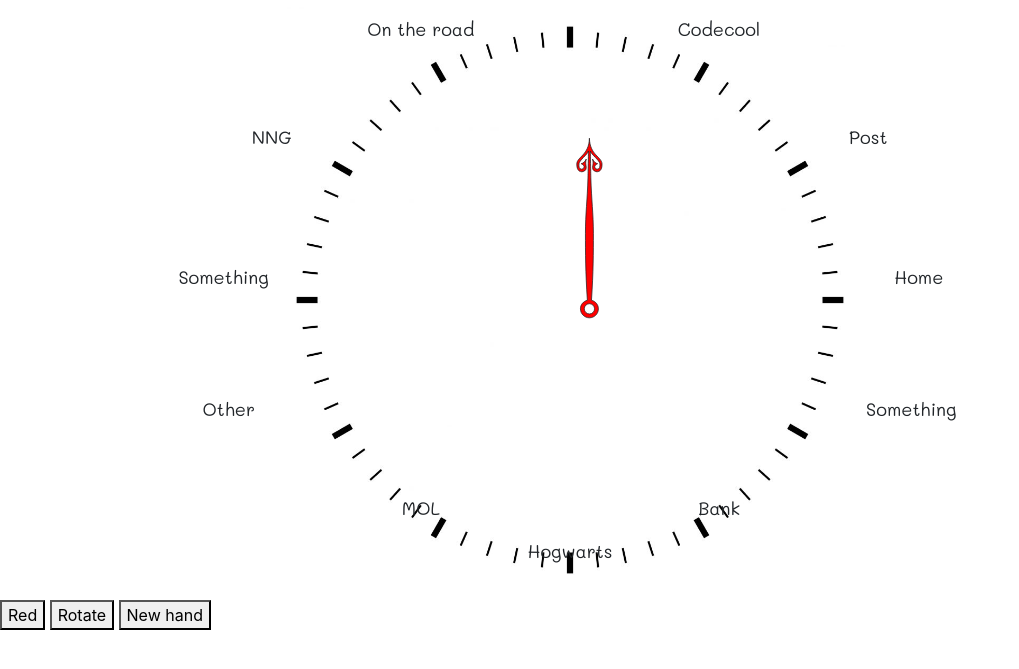
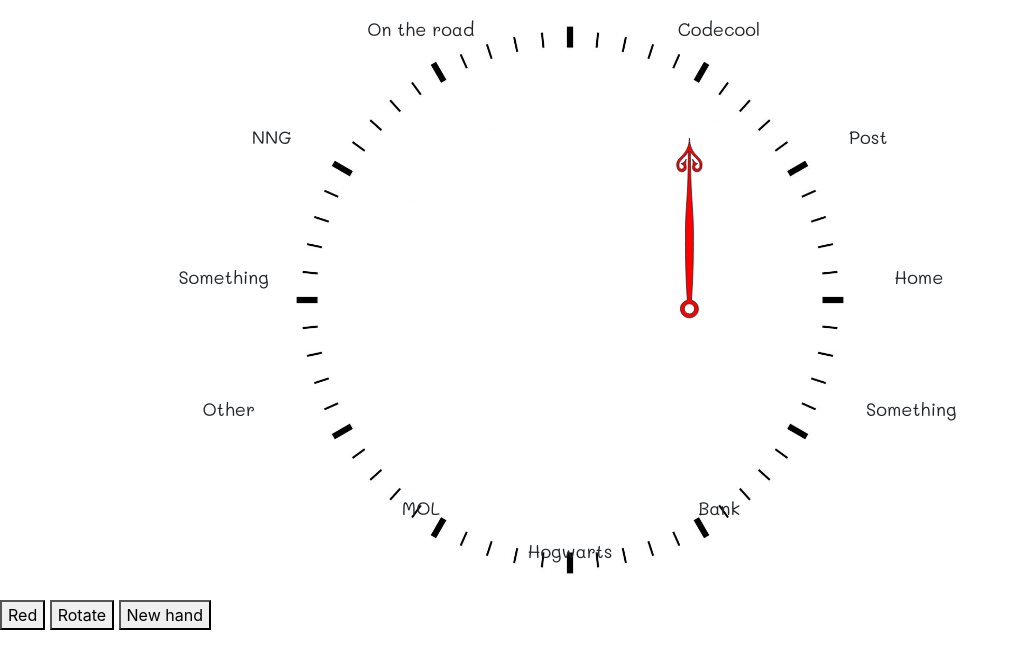
Before and after one commit to evikadar/location-clock, a Flask app: page / in a window 1280 px wide. Shown: the part 87-756 px from the top of the page, without its empty margins (0-1019 px from the left). Run offline with Flask 2, Linux system fonts and the light colour scheme; some libraries are stand-ins or nearby versions.

Commit message:
Starting center positioning fix

```diff
--- a/templates/main.html
+++ b/templates/main.html
@@ -126,15 +126,16 @@
             <div class="col">Hogwarts</div>
         </div>
     </div>
-
-    <div class="containerForClockHand">
-        <div class="clockHandDiv floor1">
-            <?xml version="1.0" encoding="UTF-8"?>
-            <svg class="smallHandle" id="clockhand" viewBox="0 0 1052.362179 744.09447" xmlns="http://www.w3.org/2000/svg" enable-background="new 0 0 500 500" xml:space="preserve">
+    <div class="container containerForClockHand">
+        <div class="clockHandDiv floor1 row">
+            <div class="col-sm">
+                <?xml version="1.0" encoding="UTF-8"?>
+                <svg class="smallHandle" id="clockhand" viewBox="0 0 1052.362179 744.09447" xmlns="http://www.w3.org/2000/svg" enable-background="new 0 0 500 500" xml:space="preserve">
     <path id="path1" fill="#ff0000" stroke="#231F20"
           d="m526.14 37.897c-1.1171 62.724-46.248 69.01-46.875 96.004-0.62724 26.972 13.471 28.853 18.802 28.853 5.3684 0 16.634-3.9343 16.289-15.683-0.32592-11.122-4.3907-14.43 0-31.366-5.018 10.663-11.275 15.728-18.802 16.983 6.8997 3.7635 10.344 7.476 10.657 9.3578 0.34584 2.0752-0.59705 11.264-8.7512 11.264-8.7814 0-11.619-8.3904-10.051-20.622 1.6472-12.849 31.955-33.877 35.092-47.049 0 26.344-1.8805 103.48-1.7329 100.86-2.2404 80.957-9.3578 132.26-9.3578 205.09 0 72.5 0.03938 140.4 7.105 249.37-14.624 3.5541-25.734 16.083-25.734 31.799 2e-5 18.455 14.991 33.445 33.445 33.445s33.359-14.99 33.359-33.445c3e-5 -15.746-11.086-28.274-25.734-31.799 7.0656-108.96 7.105-176.87 7.105-249.37 0-72.835-7.2039-124.13-9.4444-205.09 0.1476 2.6246-1.7329-74.512-1.7329-100.86 3.1362 13.172 33.531 34.2 35.178 47.049 1.5681 12.231-1.2695 20.622-10.051 20.622-8.1542 0-9.1837-9.1888-8.8379-11.264 0.31361-1.8817 3.7577-5.5942 10.657-9.3578-7.5269-1.2545-13.784-6.3194-18.802-16.983 4.3907 16.936 0.3259 20.244 0 31.366-0.34429 11.749 10.921 15.683 16.289 15.683 5.3316 0 19.516-1.8815 18.889-28.853-0.62775-26.993-45.845-33.279-46.962-96.004zm0.08665 615.79c10.546 0 19.062 8.5165 19.062 19.062s-8.5165 19.149-19.062 19.149-19.149-8.6032-19.149-19.149 8.6032-19.062 19.149-19.062z"
           fill-rule="evenodd" stroke-linejoin="round" stroke-width="2.7508"/>
 </svg>
+            </div>
         </div>
     </div>
 
```
